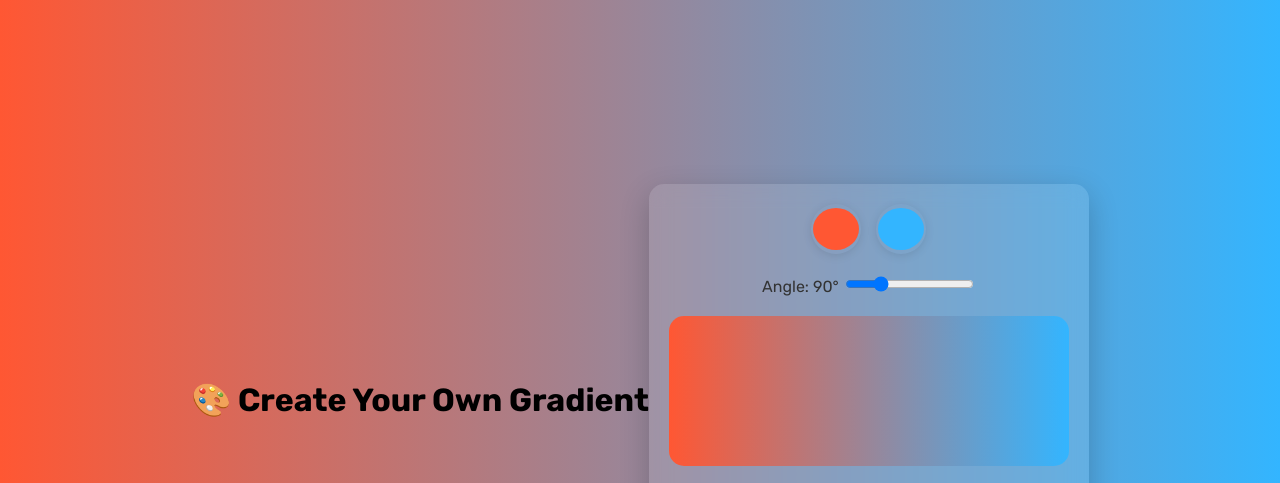
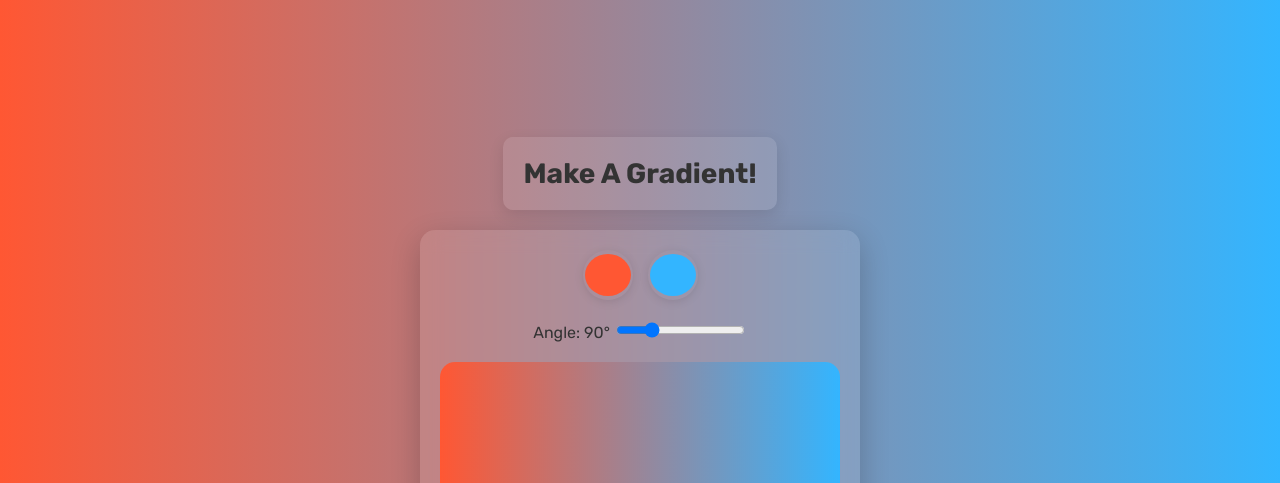
Before and after one commit to chnlr/Grdent, a plain HTML site: page index.html in a window 1280 px wide. Shown: the top 483 px of the page. Drawn offline with Linux system fonts and the light colour scheme.

Commit message:
slay i guess

```diff
--- a/index.html
+++ b/index.html
@@ -8,11 +8,13 @@
     <link rel="stylesheet" href="styles.css">
 </head>
 <body>
-    <header>
-        <h1 id="title">🎨 Create Your Own Gradient</h1>
+    <!-- Header container -->
+    <header class="title-container">
+        <h1>Make A Gradient!</h1>
     </header>
 
     <main class="container">
+        <!-- Gradient controls go here -->
         <section class="picker-container">
             <div class="color-picker">
                 <input type="color" id="color1" value="#ff5733" aria-label="Pick color 1" onchange="updateGradient()">
@@ -22,24 +24,29 @@
             </div>
         </section>
 
+        <!-- Angle Slider -->
         <section class="angle-picker">
             <label for="angle">Angle: <span id="angleValue">90°</span></label>
             <input type="range" id="angle" min="0" max="360" value="90" oninput="updateGradient()">
         </section>
 
+        <!-- Size Slider for Radial Gradient -->
         <section class="size-picker">
             <label for="size">Radial Size:</label>
             <input type="range" id="size" min="5" max="50" value="25" oninput="updateGradient()">
         </section>
 
+        <!-- Gradient Preview -->
         <section class="preview-container">
             <div id="preview" class="gradient-preview"></div>
         </section>
 
+        <!-- Download Button -->
         <section class="controls">
             <button class="action-button" onclick="downloadGradient()">Download Gradient</button>
         </section>
 
+        <!-- Gradient Type Toggle -->
         <section class="gradient-type-container">
             <label for="gradientType">Gradient Type:</label>
             <div class="toggle-buttons">
--- a/styles.css
+++ b/styles.css
@@ -1,6 +1,8 @@
+/* Basic body styling */
 body {
     font-family: 'Rubik', sans-serif;
     display: flex;
+    flex-direction: column; /* Stack elements vertically */
     justify-content: center;
     align-items: center;
     height: 100vh;
@@ -8,6 +10,25 @@ body {
     transition: background 1s ease;  /* Smooth transition when background changes */
 }
 
+/* Header container for title */
+.title-container {
+    background: rgba(255, 255, 255, 0.1); /* Light translucent background */
+    padding: 20px;
+    border-radius: 10px;
+    box-shadow: 0 5px 15px rgba(0, 0, 0, 0.1); /* Soft shadow */
+    text-align: center;
+    margin-bottom: 20px;
+}
+
+h1 {
+    font-family: 'Rubik', sans-serif;
+    font-size: 28px;
+    font-weight: 700;
+    color: #333;
+    margin: 0;
+}
+
+/* Styling for the main container */
 .container {
     background: rgba(255, 255, 255, 0.1);
     backdrop-filter: blur(10px);
@@ -19,7 +40,6 @@ body {
     width: 100%;
     text-align: center;
 }
-
 .picker-container {
     display: flex;
     justify-content: center;
```
